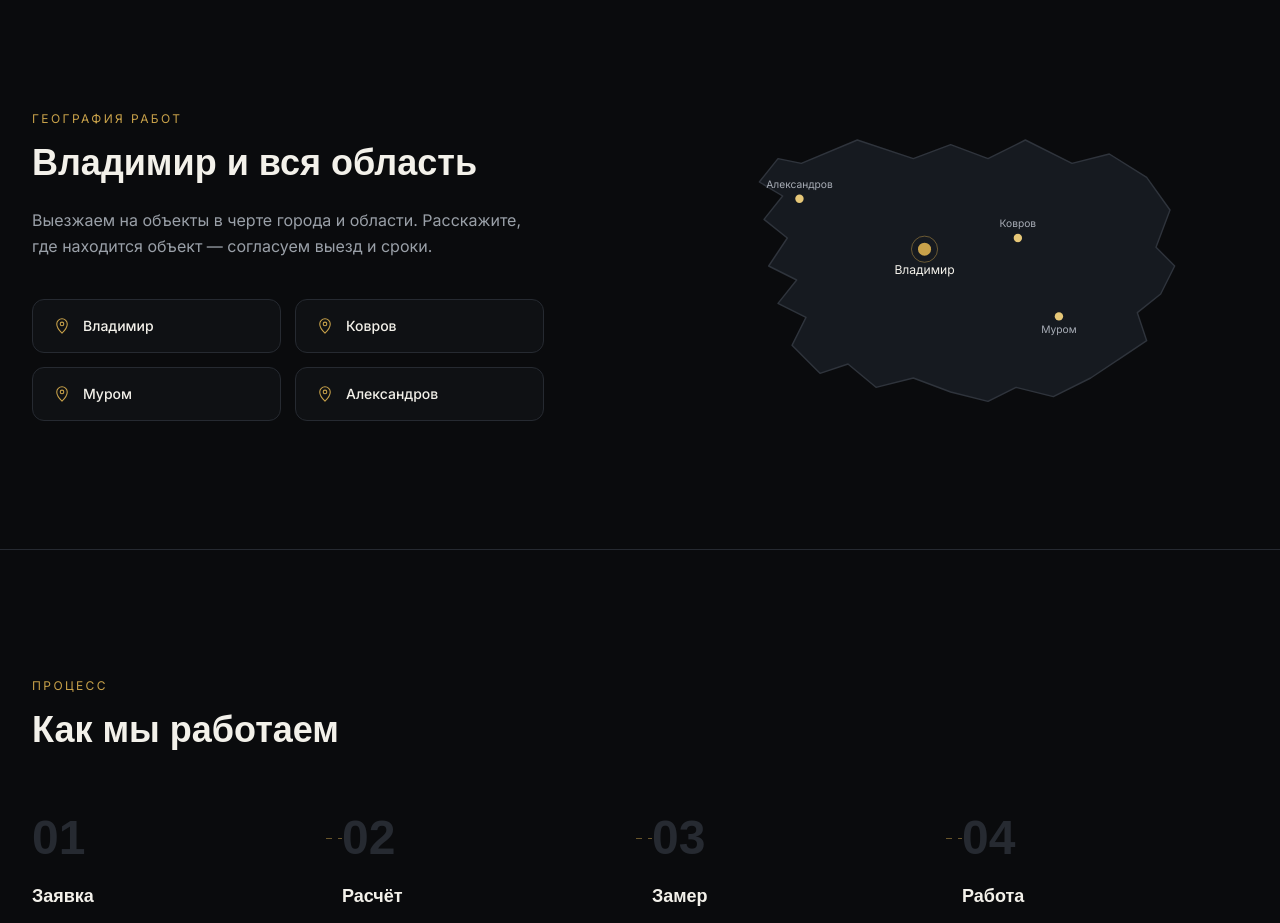
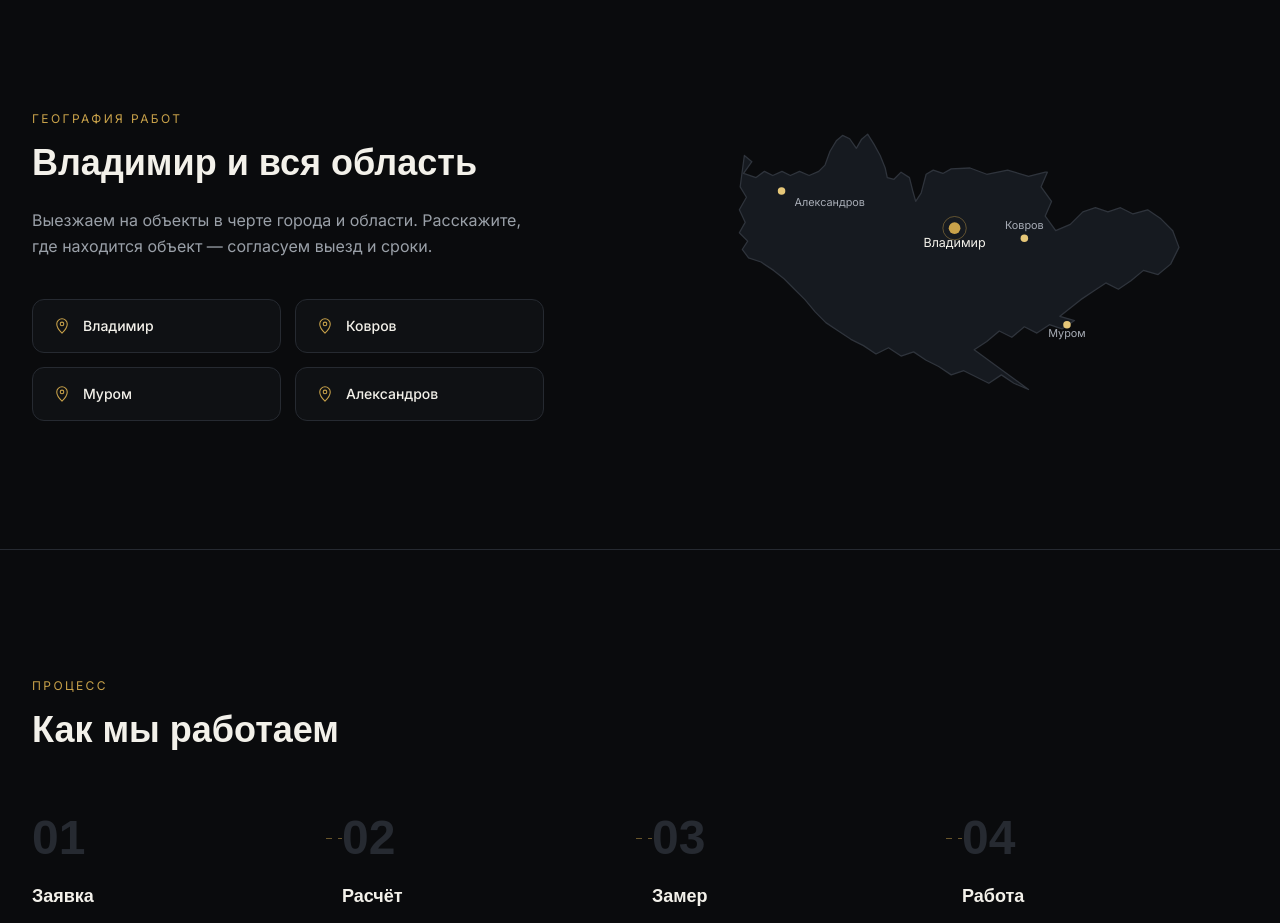
Before and after one commit to komarovsania-cell/promalp-vladimir, a Next.js app: page / in a window 1280 px wide. Shown: the part 4720-5643 px from the top of the page. Built offline with nearby package versions, Linux system fonts and the light colour scheme; a web font is replaced by a local one.

Commit message:
Update SVG dimensions and styles in Coverage.tsx

```diff
--- a/src/components/Coverage.tsx
+++ b/src/components/Coverage.tsx
@@ -33,30 +33,37 @@ export default function Coverage() {
         </div>
 
         <Reveal className="relative aspect-[8/5] max-w-md mx-auto w-full" y={20}>
-          <svg viewBox="0 0 480 300" className="w-full h-full">
+          <svg viewBox="0 0 1072 659" className="w-full h-full">
             <path
-              d="M70 40 L130 15 L190 35 L230 20 L270 35 L310 15 L360 40 L400 30 L440 55
-                 L465 90 L450 130 L470 150 L455 180 L430 200 L440 230 L410 250 L380 270
-                 L340 290 L300 280 L270 295 L230 285 L190 270 L150 280 L120 255 L90 265
-                 L60 235 L75 205 L45 190 L65 165 L35 150 L55 120 L30 100 L50 75 L25 60 L45 35 Z"
+              d="M20 65 L38 80 L18 108 L48 118 L68 103 L88 113 L110 103 L130 113 L152 103 L175 113 L198 103
+                 L213 88 L225 55 L240 30 L255 17 L272 25 L288 48 L300 27 L315 14 L330 38 L345 65 L357 95 L362 118
+                 L378 122 L395 105 L415 118 L423 150 L430 175 L443 155 L455 110 L472 100 L495 108 L515 97
+                 L560 95 L600 110 L650 100 L700 115 L740 105 L745 105 L730 140 L755 175 L740 210 L765 245
+                 L800 230 L830 200 L860 190 L890 200 L920 190 L950 205 L985 195 L1015 215 L1045 245 L1060 285
+                 L1040 325 L1010 350 L975 340 L945 365 L915 385 L885 370 L855 390 L825 410
+                 L800 430 L775 450 L810 460 L780 480 L750 470 L720 490 L690 475 L660 500 L630 485 L600 510 L570 530
+                 L700 625 L665 610 L635 590 L605 610 L575 595 L545 580 L515 590 L485 570
+                 L455 555 L425 535 L395 545 L365 525 L335 540 L305 520 L275 505 L245 485 L215 465 L190 440
+                 L165 410 L140 385 L115 360 L90 340 L60 320 L30 310
+                 L15 290 L28 270 L8 250 L22 225 L8 195 L25 165 L10 140 Z"
               fill="#161a20"
               stroke="#2f343c"
-              strokeWidth="1.5"
+              strokeWidth="3"
               strokeLinejoin="round"
             />
 
-            <circle cx="302" cy="120" r="4.5" fill="#e6c778" />
-            <text x="302" y="108" textAnchor="middle" fill="#a8adb6" fontSize="11">Ковров</text>
+            <circle cx="690" cy="263" r="9" fill="#e6c778" />
+            <text x="690" y="240" textAnchor="middle" fill="#a8adb6" fontSize="26">Ковров</text>
 
-            <circle cx="346" cy="204" r="4.5" fill="#e6c778" />
-            <text x="346" y="222" textAnchor="middle" fill="#a8adb6" fontSize="11">Муром</text>
+            <circle cx="792" cy="470" r="9" fill="#e6c778" />
+            <text x="792" y="500" textAnchor="middle" fill="#a8adb6" fontSize="26">Муром</text>
 
-            <circle cx="68" cy="78" r="4.5" fill="#e6c778" />
-            <text x="68" y="66" textAnchor="middle" fill="#a8adb6" fontSize="11">Александров</text>
+            <circle cx="109" cy="150" r="9" fill="#e6c778" />
+            <text x="140" y="185" textAnchor="start" fill="#a8adb6" fontSize="26">Александров</text>
 
-            <circle cx="202" cy="132" r="7" fill="#c9a24a" />
-            <circle cx="202" cy="132" r="14" fill="none" stroke="#c9a24a" strokeWidth="1" opacity="0.5" />
-            <text x="202" y="159" textAnchor="middle" fill="#f3f1ea" fontSize="13" fontFamily="var(--font-display)">
+            <circle cx="523" cy="239" r="14" fill="#c9a24a" />
+            <circle cx="523" cy="239" r="28" fill="none" stroke="#c9a24a" strokeWidth="2" opacity="0.5" />
+            <text x="523" y="285" textAnchor="middle" fill="#f3f1ea" fontSize="30" fontFamily="var(--font-display)">
               Владимир
             </text>
           </svg>
```
